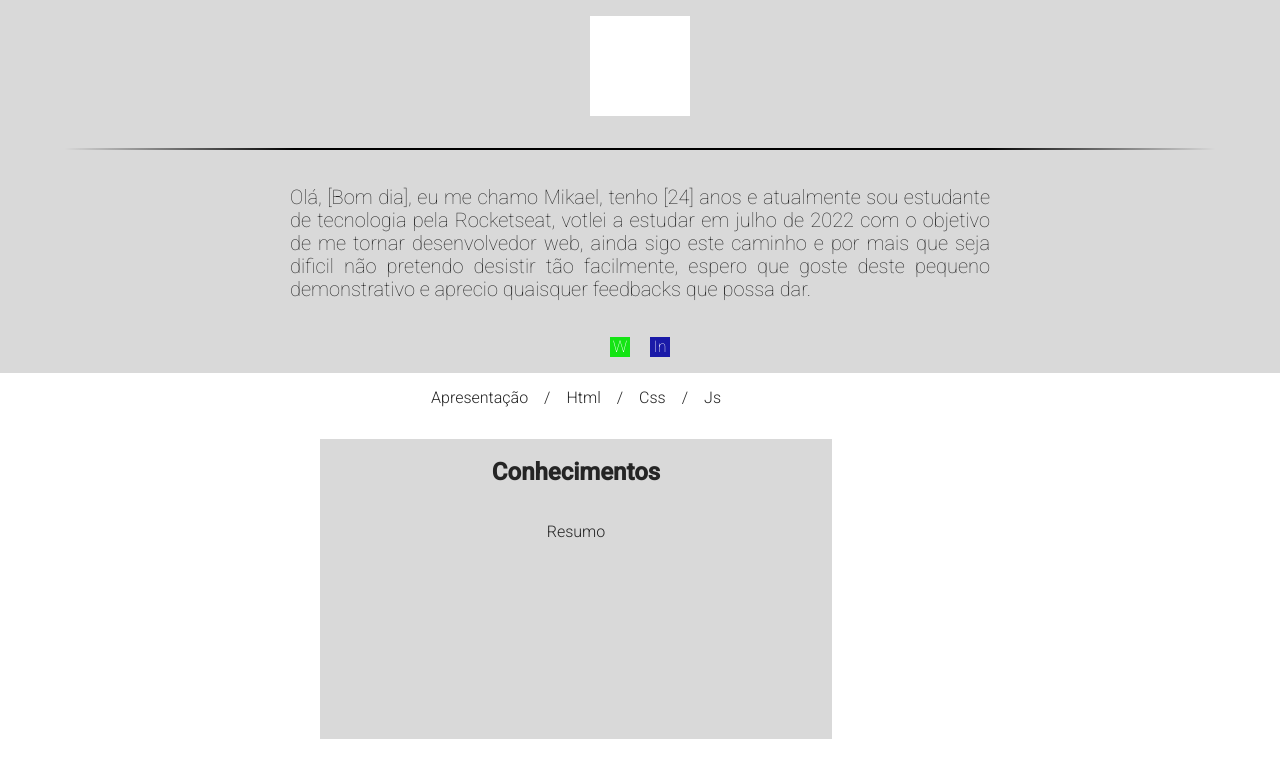
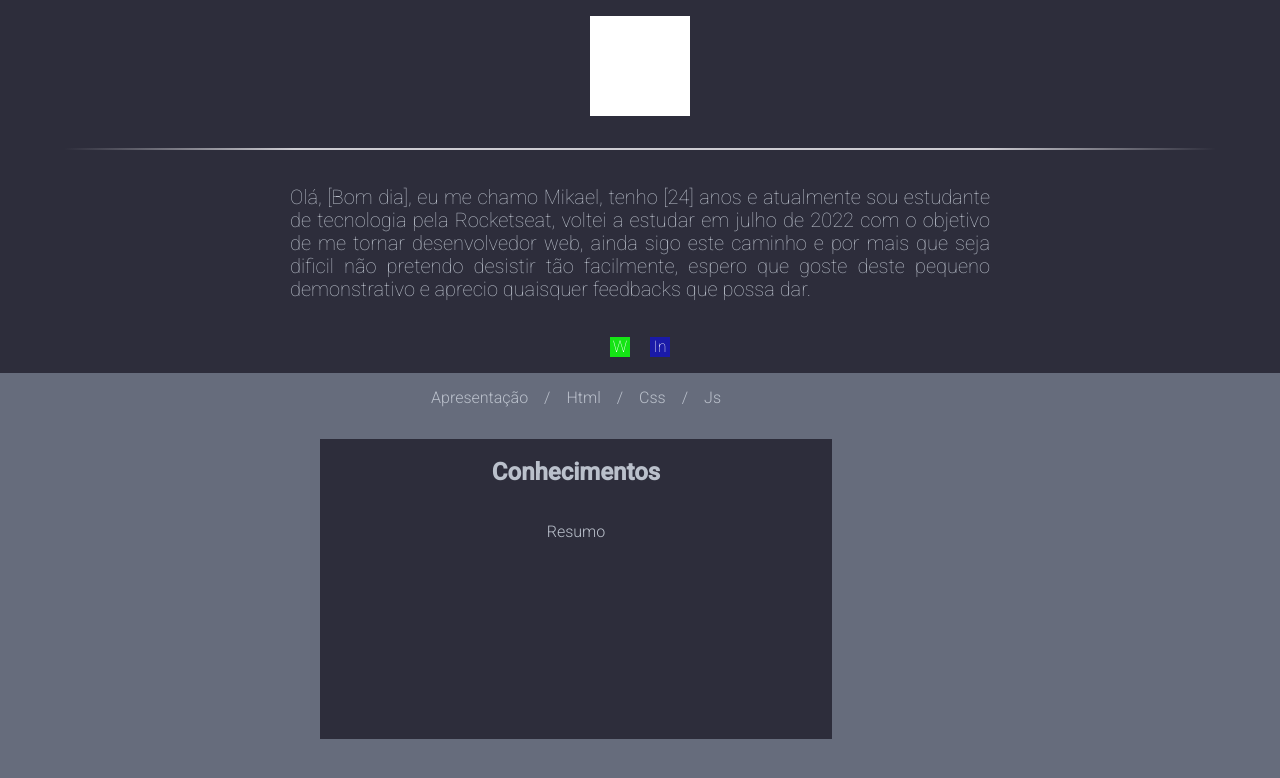
Before and after one commit to Mikael-f-s/Projeto-Curriculo, a website: page index.html in a window 1280 px wide. Drawn offline with nearby package versions, Linux system fonts and the light colour scheme.

Commit message:
add themes light and dark

```diff
--- a/index.html
+++ b/index.html
@@ -14,13 +14,14 @@
     <link rel="stylesheet" type="text/css" href="style/fonts.css">
     <link rel="stylesheet" type="text/css" href="style/header.css">
     <link rel="stylesheet" type="text/css" href="style/main.css">
+    <link rel="stylesheet" type="text/css" href="style/theme.css">
     <title>Prototipo Currículo</title>
 </head>
-<body>
+<body class="darkTheme">
     <header id="header">
         <div><img src="" alt=""></div>
         <div></div>
-        <p>Olá, [Bom dia], eu me chamo Mikael, tenho [24] anos e atualmente sou estudante de tecnologia pela Rocketseat, votlei a estudar em julho de 2022 com o objetivo de me tornar desenvolvedor web, ainda sigo este caminho e por mais que seja dificil não pretendo desistir tão facilmente, espero que goste deste pequeno demonstrativo e aprecio quaisquer feedbacks que possa dar.</p>
+        <p>Olá, [Bom dia], eu me chamo Mikael, tenho [24] anos e atualmente sou estudante de tecnologia pela Rocketseat, voltei a estudar em julho de 2022 com o objetivo de me tornar desenvolvedor web, ainda sigo este caminho e por mais que seja dificil não pretendo desistir tão facilmente, espero que goste deste pequeno demonstrativo e aprecio quaisquer feedbacks que possa dar.</p>
         <nav>
             <ul>
                 <li><a href="#">W</a></li>
--- a/script/domcontrol.js
+++ b/script/domcontrol.js
@@ -35,9 +35,7 @@ function arrayKnowledge (knowMenu, knowSec) {
 }
 
 // Hover para o article knowledge
-
 knowledgeMenu.addEventListener("mouseover", (event) => {
-    // console.log(event.target)
     if(event.target.getAttribute('id')!=null||"") {
         knowledgeAtt(event.target.getAttribute('id'),knowledgeItens)
     }
--- a/style/header.css
+++ b/style/header.css
@@ -1,13 +1,11 @@
 #header {
     width: 100%;
-    background-color: #D9D9D9;
     display: flex;
     flex-flow: nowrap column;
     justify-content: center;
     align-items: center;
     font-family: 'Roboto', sans-serif;
     font-weight: 100;
-    color: rgb(37, 37, 37);
 }
 
 #header div, p, nav {
@@ -22,7 +20,6 @@
 }
 
 #header div {
-    background: linear-gradient(90deg, rgba(0,212,255,0) 0%, rgb(0, 0, 0) 20%, rgb(0, 0, 0) 80%, rgba(0,212,255,0) 100%);
     width: 90%;
     height: 2px;
 }
@@ -53,7 +50,7 @@
 
 #header nav ul li a {
     text-decoration: none;
-    color:rgb(255, 255, 255);
+    color: #fff;
 }
 
 #header nav ul li:first-child {
--- a/style/main.css
+++ b/style/main.css
@@ -7,7 +7,6 @@
     align-items: center;
     font-family: 'Roboto', sans-serif;
     font-weight: 300;
-    color: rgb(37, 37, 37);
 }
 
 #main article {
@@ -37,7 +36,6 @@
 
 .activeSection {
     margin: 1em 0;
-    background-color: #D9D9D9;
     height: 300px;
 }
 
--- /dev/null
+++ b/style/theme.css
@@ -0,0 +1,30 @@
+/* LIGHT THEME */
+
+.lightTheme {
+    background-color: rgb(233, 232, 248);
+    color:rgb(39, 39, 44);
+}
+
+.lightTheme header, .lightTheme #knowledge section {
+    background-color: rgb(210, 212, 222);
+}
+
+.lightTheme header div {
+    background: linear-gradient(90deg, rgba(0, 0, 0, 0) 0%, rgb(21, 21, 21) 20%, rgb(21, 21, 21) 80%, rgba(0, 0, 0, 0) 100%);
+}
+
+
+/* DARK THEME */
+
+.darkTheme {
+    background-color: rgb(102, 108, 124);
+    color:rgb(186, 192, 203);
+}
+
+.darkTheme header, .darkTheme #knowledge section {
+    background-color: rgb(45, 45, 59);
+}
+
+.darkTheme header div {
+    background: linear-gradient(90deg, rgba(0, 0, 0, 0) 0%, rgb(205, 204, 210) 20%, rgb(205, 204, 210) 80%, rgba(0, 0, 0, 0) 100%);
+}
```
